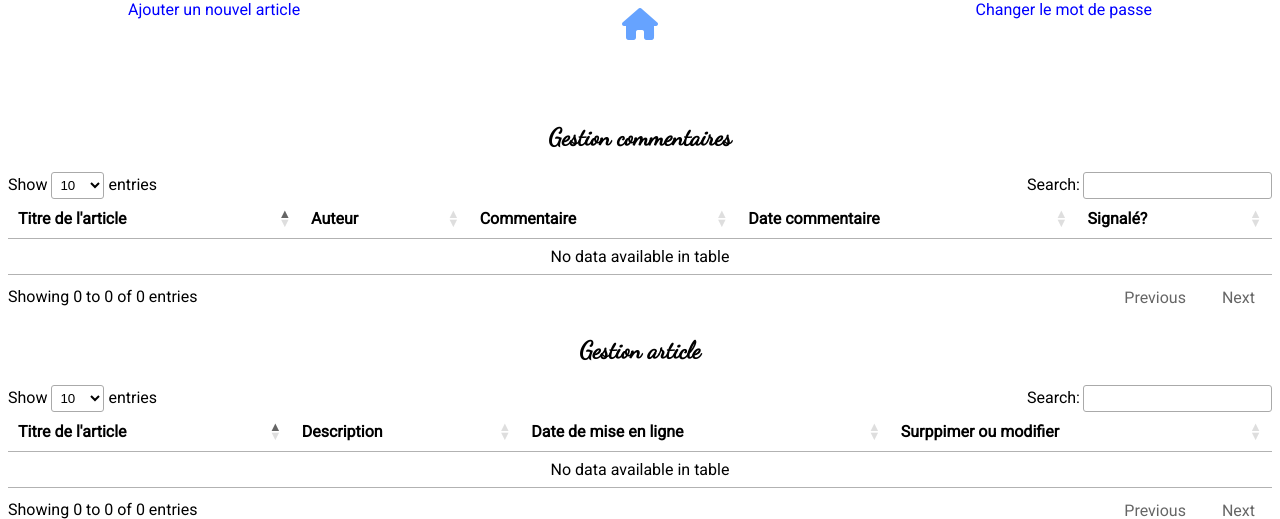
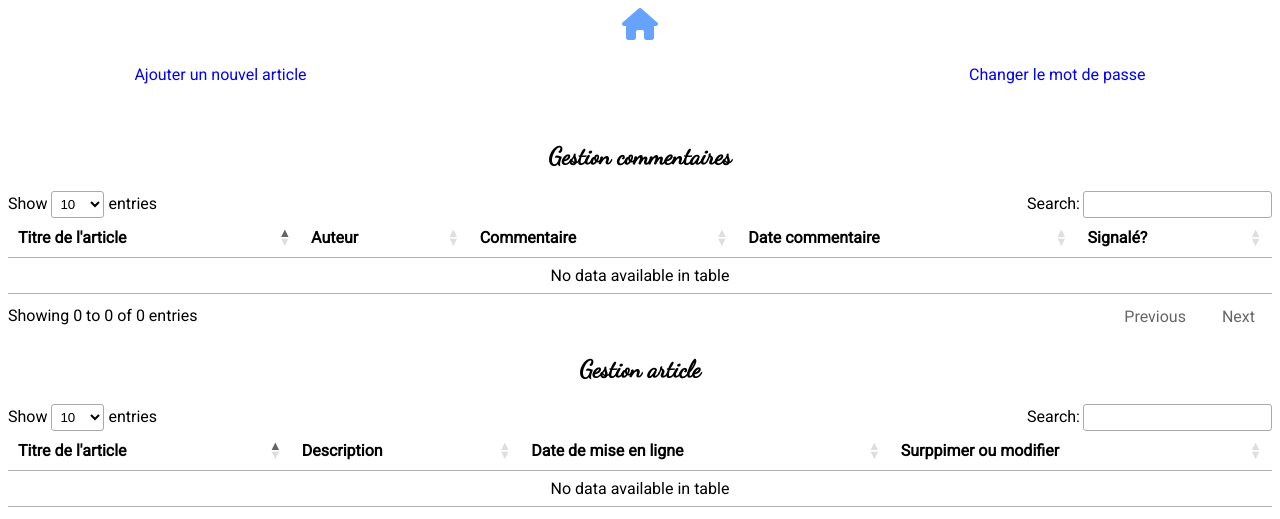
Before and after one commit to Lanoore/Projet-4, a PHP site: page /index.php?action=adminGestionView in a window 1280 px wide. Shown: the top 519 px of the page. Run offline with PHP 8.4, Linux system fonts and the light colour scheme; the visitor is signed in with stand-in values (Sample User, id 1); data that the repository does not hold is empty; some libraries are stand-ins or nearby versions.

Commit message:
Fintion du site! Correction sur le css pour la partie admin! Création d'un fichier js dédier pour les tables pour l'administration!

```diff
--- a/index.php
+++ b/index.php
@@ -18,7 +18,7 @@
 				case 'addComment':
 					if(isset($_GET['id'])&& $_GET['id'] > 0){
 						if(!empty($_POST['auteur'])&& !empty($_POST['commentaire'])){
-							if(!preg_match("#[<>]#", $_POST['auteur']) && !preg_match("#[<>]#",$_POST['commentaire'])){
+							if(!preg_match("#[<>1-9]#", $_POST['auteur']) && !preg_match("#[<>1-9]#",$_POST['commentaire'])){
 								addComment($_GET['id'], $_POST['auteur'], $_POST['commentaire']);
 							}
 							else{
--- /dev/null
+++ b/js/adminGestionJs.js
@@ -0,0 +1,15 @@
+
+
+$(document).ready(function(){
+    $("#table_commentaire").DataTable({
+        "language": {
+            "url": "https://cdn.datatables.net/plug-ins/1.10.21/i18n/French.json"
+        }
+    }
+    );
+    $("#table_article").DataTable({
+        "language": {
+            "url": "https://cdn.datatables.net/plug-ins/1.10.21/i18n/French.json"
+        }
+    });
+});
--- a/model/commentManager.php
+++ b/model/commentManager.php
@@ -32,7 +32,7 @@ class CommentManager extends Manager{
 		return array($depart,$commentaireParPage, $commentairesTotaux,$pageCourante);
 	}
 
-	public static function addComment($articleId, $auteur, $comment){
+	public static function addComment($articleId,$auteur,$comment){
 		$db= self::dbConnect();
 		$comments = $db->prepare('INSERT INTO commentaire(id_article, auteur, commentaire ,date_commentaire) VALUES(?,?,?,NOW())');
 		$confirmCommentAdd = $comments->execute(array($articleId, $auteur, $comment));
--- a/public/css/adminGestionView.css
+++ b/public/css/adminGestionView.css
@@ -5,16 +5,3 @@
     margin-left: 10%;
     margin-right: 10%;
 }
-
-
-.addArticle{
-    position: absolute;
-    top: 0;
-    left: 10%;
-}
-
-.changePassword{
-    position: absolute;
-    top: 0;
-    right: 10%;
-}
--- a/view/frontend/adminGestionView.php
+++ b/view/frontend/adminGestionView.php
@@ -1,12 +1,12 @@
 
 <?php $title = 'admin'?>
 <?php $css ='<link rel="stylesheet" type="text/css" href="https://cdn.datatables.net/1.10.20/css/jquery.dataTables.css"><link rel="stylesheet" type="text/css" href="public/css/adminGestionView.css">' ?>
-<?php $script ='<script type=" text/javascript" src="https://code.jquery.com/jquery-3.5.0.min.js "></script><script type="text/javascript" charset="utf8" src="https://cdn.datatables.net/1.10.20/js/jquery.dataTables.js"></script>    <script>$(document).ready(function(){$("#table_commentaire").DataTable();});</script> <script>$(document).ready(function(){$("#table_article").DataTable();});</script>'?>
+<?php $script ='<script type=" text/javascript" src="https://code.jquery.com/jquery-3.5.0.min.js "></script><script type="text/javascript" charset="utf8" src="https://cdn.datatables.net/1.10.20/js/jquery.dataTables.js"></script> <script src="js/adminGestionJs.js"></script>'?>
 <?php ob_start(); ?>
-    <div class='lienAdmin'>
+    <nav class='lienAdmin'>
         <a href='index.php?action=ajoutArticle' class='addArticle'>Ajouter un nouvel article</a>
         <a href='index.php?action=modifPassword'class='changePassword'> Changer le mot de passe</a>
-    </div>
+    </nav>
     <section>
         <h2> Gestion commentaires</h2>
 
--- a/view/frontend/articleView.php
+++ b/view/frontend/articleView.php
@@ -1,7 +1,7 @@
 <?php $title = 'Article'?>
 <?php $css = '<link rel="stylesheet" type="text/css" href="public/css/articleView.css">'?>
 <?php ob_start();?>
-	<section>
+	<article>
 		<h2><?=$article->titre?></h2>
 		<p><?=$article->texte ?></p>
 		<div>
@@ -19,7 +19,7 @@
 			?>
 		</div>
 		<hr>
-	</section>
+	</article>
 
 	<section class='postCommentaire'>
 		<h3>Commentaires</h3>
--- a/view/frontend/listArticleView.php
+++ b/view/frontend/listArticleView.php
@@ -7,7 +7,7 @@
 			<?php
 			foreach($articles as $article){
 			?>
-				<div class="article">
+				<article class="article">
 
 					<h2> <?=$article['titre']?></h2>
 					<p><?= $article['description']?></p>
@@ -15,7 +15,7 @@
 
 					<a class='buttonArticle' href="index.php?action=article&id=<?=$article['id']?>">Affichez l'article</a>
 
-				</div>
+				</article>
 
 			<?php
 			}
--- a/view/frontend/template.php
+++ b/view/frontend/template.php
@@ -4,7 +4,6 @@
 	<title><?= $title ?></title>
 	<meta charset="utf-8">
 	<?php if(isset($css)){echo $css;} ?>
-	<?php if(isset($script)){echo $script;}?>
 	<script src="https://kit.fontawesome.com/b8189872a7.js"></script>
 	<link rel="stylesheet" type="text/css" href="public/css/style.css">
 	<link rel="stylesheet" href="https://fonts.googleapis.com/css?family=Dancing+Script&display=swap">
@@ -14,5 +13,10 @@
 <body>
 	<a href='index.php'><i class="home fas fa-home fa-2x"></i></a>
 	<?= $content ?>
+
+
+
+	<?php if(isset($script)){echo $script;}?>
 </body>
+
 </html>
```
Also changed, not shown: public/css/listArticleView.css (+4 -4 lines).
